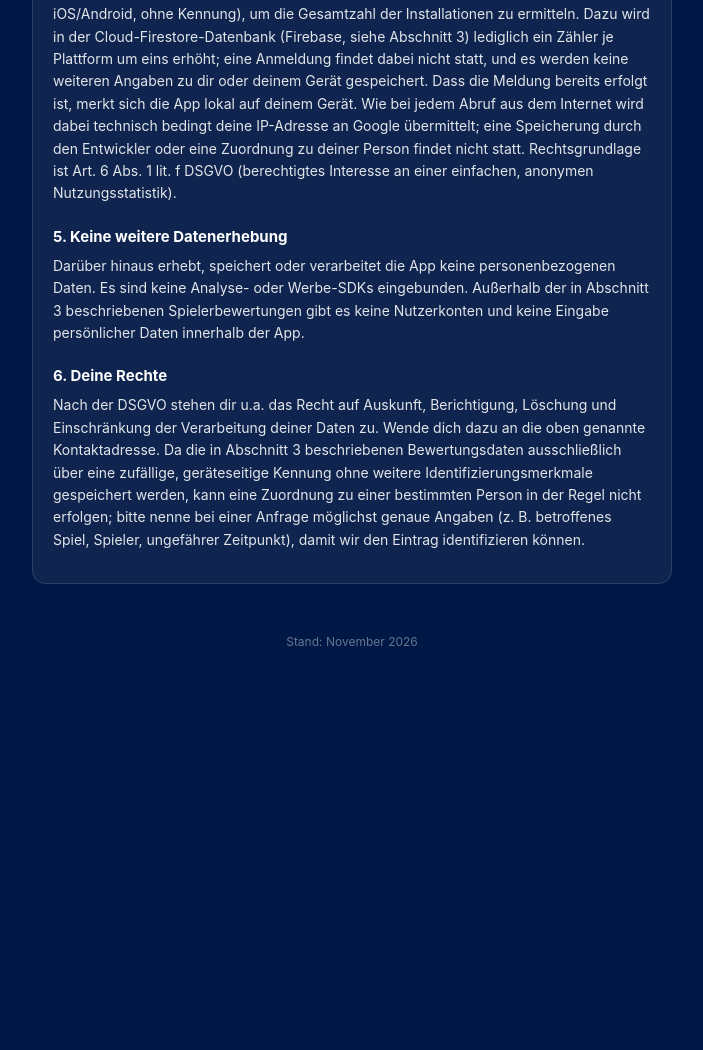
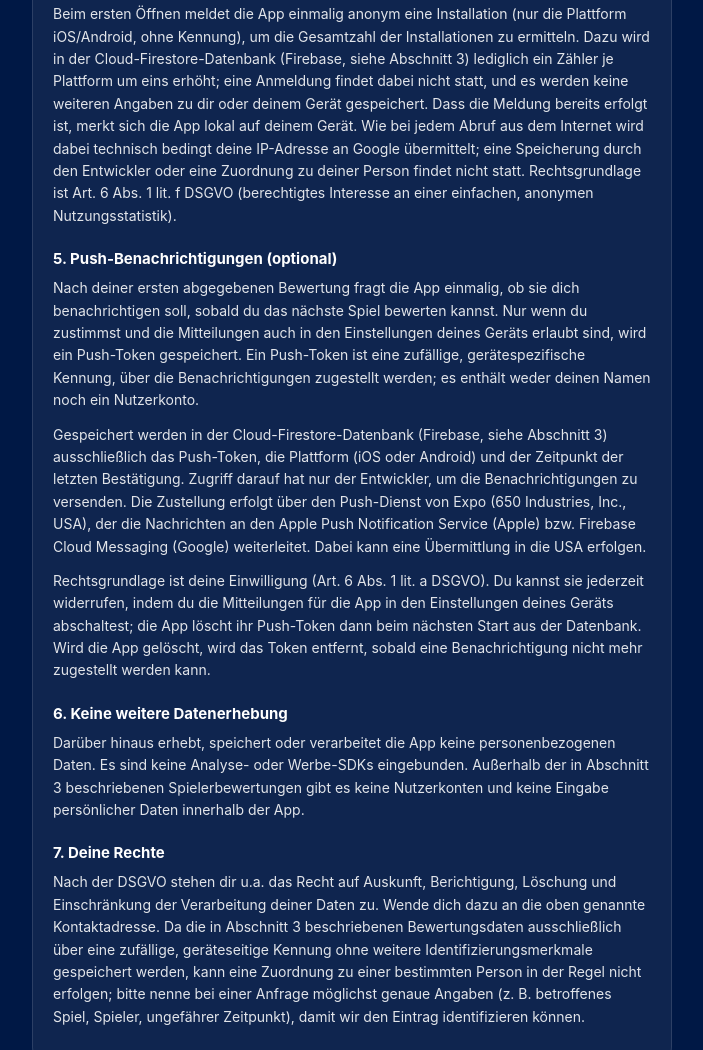
Before and after one commit to Kevinwlhlm3/glueckauf, a plain HTML site: page index.html in a window 1280 px wide. Shown: the part 2209-3259 px from the top of the page, without its empty margins (288-991 px from the left). Before the commit the page ends 2924 px from the top, so only its background shows below. Drawn offline with Linux system fonts and the light colour scheme.

Commit message:
Disclose optional push notifications in privacy policy
Push tokens are stored only after explicit in-app consent plus OS
permission (platform + last confirmation time, no account) and delivered
via Expo's push service. Added as section 5 with consent as legal basis
and how to withdraw it; later sections renumbered.

Co-Authored-By: Claude Opus 5.5 <noreply@anthropic.com>

```diff
--- a/index.html
+++ b/index.html
@@ -111,8 +111,9 @@
       Die App bezieht Sportdaten über die Schnittstelle von OpenLigaDB
       (api.openligadb.de), einen Drittanbieter. Für die Speicherung von
       Spielerbewertungen und eine anonyme Zählung der Installationen wird
-      zudem der Dienst Firebase (Google) genutzt, siehe Datenschutzerklärung
-      Abschnitte 3 und 4. Für Inhalte und Verfügbarkeit
+      zudem der Dienst Firebase (Google) genutzt, für optionale
+      Push-Benachrichtigungen außerdem der Push-Dienst von Expo, siehe
+      Datenschutzerklärung Abschnitte 3 bis 5. Für Inhalte und Verfügbarkeit
       dieser Drittanbieter wird keine Haftung übernommen.
     </p>
   </div>
@@ -197,7 +198,36 @@
       an einer einfachen, anonymen Nutzungsstatistik).
     </p>
 
-    <h3>5. Keine weitere Datenerhebung</h3>
+    <h3>5. Push-Benachrichtigungen (optional)</h3>
+    <p>
+      Nach deiner ersten abgegebenen Bewertung fragt die App einmalig, ob sie
+      dich benachrichtigen soll, sobald du das nächste Spiel bewerten kannst.
+      Nur wenn du zustimmst und die Mitteilungen auch in den Einstellungen
+      deines Geräts erlaubt sind, wird ein Push-Token gespeichert. Ein
+      Push-Token ist eine zufällige, gerätespezifische Kennung, über die
+      Benachrichtigungen zugestellt werden; es enthält weder deinen Namen
+      noch ein Nutzerkonto.
+    </p>
+    <p>
+      Gespeichert werden in der Cloud-Firestore-Datenbank (Firebase, siehe
+      Abschnitt 3) ausschließlich das Push-Token, die Plattform (iOS oder
+      Android) und der Zeitpunkt der letzten Bestätigung. Zugriff darauf hat
+      nur der Entwickler, um die Benachrichtigungen zu versenden. Die
+      Zustellung erfolgt über den Push-Dienst von Expo (650 Industries, Inc.,
+      USA), der die Nachrichten an den Apple Push Notification Service
+      (Apple) bzw. Firebase Cloud Messaging (Google) weiterleitet. Dabei kann
+      eine Übermittlung in die USA erfolgen.
+    </p>
+    <p>
+      Rechtsgrundlage ist deine Einwilligung (Art. 6 Abs. 1 lit. a DSGVO).
+      Du kannst sie jederzeit widerrufen, indem du die Mitteilungen für die
+      App in den Einstellungen deines Geräts abschaltest; die App löscht ihr
+      Push-Token dann beim nächsten Start aus der Datenbank. Wird die App
+      gelöscht, wird das Token entfernt, sobald eine Benachrichtigung nicht
+      mehr zugestellt werden kann.
+    </p>
+
+    <h3>6. Keine weitere Datenerhebung</h3>
     <p>
       Darüber hinaus erhebt, speichert oder verarbeitet die App keine
       personenbezogenen Daten. Es sind keine Analyse- oder Werbe-SDKs
@@ -206,7 +236,7 @@
       persönlicher Daten innerhalb der App.
     </p>
 
-    <h3>6. Deine Rechte</h3>
+    <h3>7. Deine Rechte</h3>
     <p>
       Nach der DSGVO stehen dir u.a. das Recht auf Auskunft, Berichtigung,
       Löschung und Einschränkung der Verarbeitung deiner Daten zu. Wende
```
